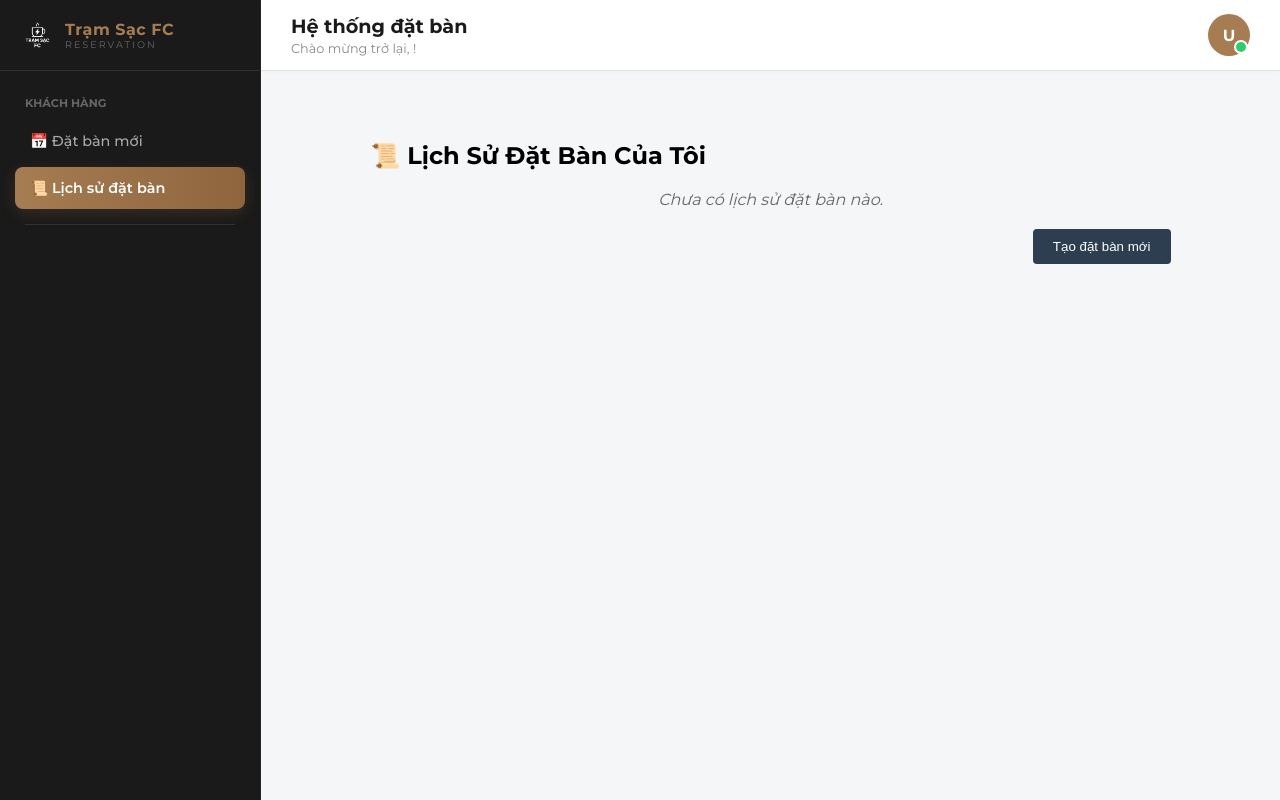
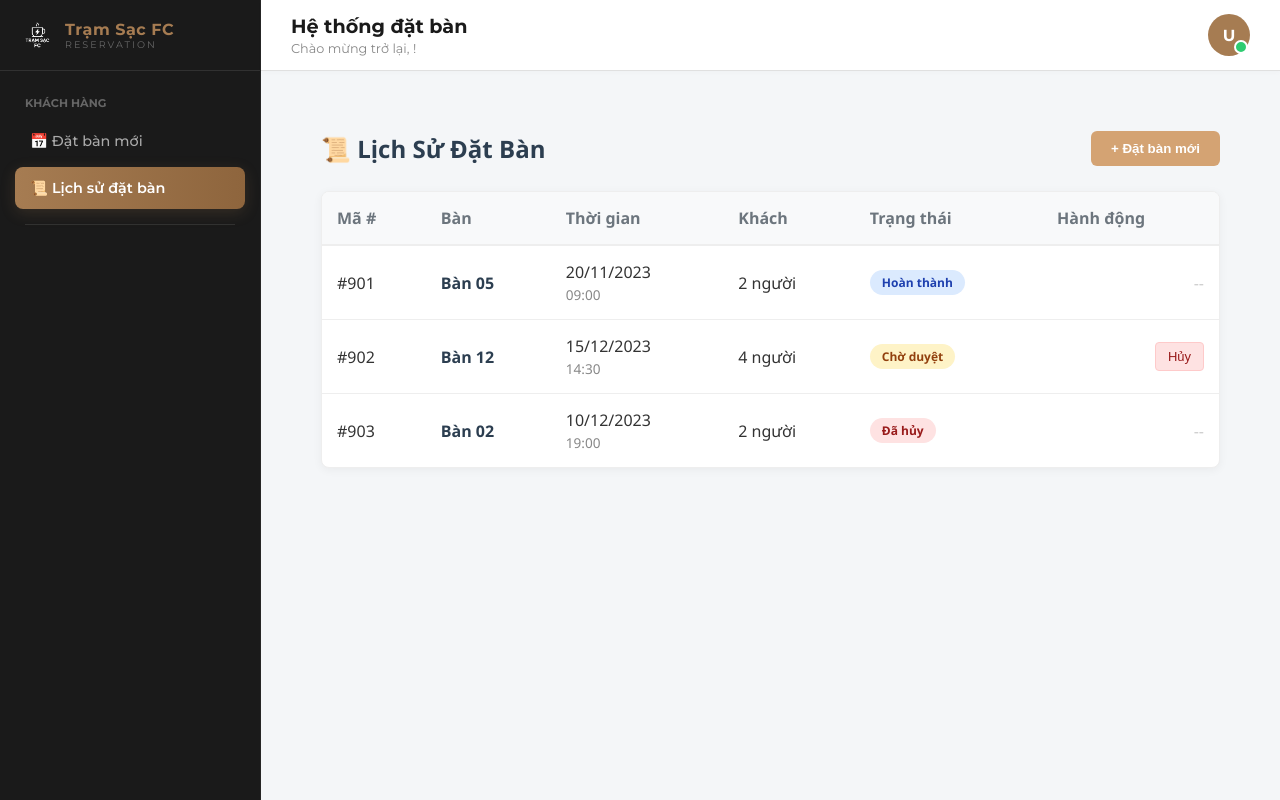
Before and after one commit to ngochaukiet2005/Reservation-System-for-Cafes-Web, a Vue app in the folder frontend/: page /history in a window 1280 px wide. Built offline with nearby package versions, Linux system fonts and the light colour scheme.

Commit message:
giao diện tra cứu lịch sử đặt bàn của khách hàng

```diff
--- a/frontend/src/components/common/StatusBadge.vue
+++ b/frontend/src/components/common/StatusBadge.vue
@@ -1,3 +1,48 @@
 <template>
-  <span>Status</span>
+  <span :class="['badge', statusClass]">
+    {{ statusLabel }}
+  </span>
 </template>
+
+<script setup lang="ts">
+import { computed } from 'vue';
+
+const props = defineProps<{
+  status: string
+}>();
+
+const statusClass = computed(() => {
+  switch (props.status) {
+    case 'CONFIRMED': return 'badge-green';
+    case 'PENDING': return 'badge-yellow';
+    case 'CANCELLED': return 'badge-red';
+    case 'COMPLETED': return 'badge-blue';
+    default: return 'badge-gray';
+  }
+});
+
+const statusLabel = computed(() => {
+  switch (props.status) {
+    case 'CONFIRMED': return 'Đã xác nhận';
+    case 'PENDING': return 'Chờ duyệt';
+    case 'CANCELLED': return 'Đã hủy';
+    case 'COMPLETED': return 'Hoàn thành';
+    default: return props.status;
+  }
+});
+</script>
+
+<style scoped>
+.badge {
+  padding: 4px 12px;
+  border-radius: 20px;
+  font-size: 12px;
+  font-weight: 600;
+  display: inline-block;
+}
+.badge-green { background-color: #d1fae5; color: #065f46; } /* Xanh lá */
+.badge-yellow { background-color: #fef3c7; color: #92400e; } /* Vàng */
+.badge-red { background-color: #fee2e2; color: #991b1b; }    /* Đỏ */
+.badge-blue { background-color: #dbeafe; color: #1e40af; }    /* Xanh dương */
+.badge-gray { background-color: #f3f4f6; color: #374151; }   /* Xám */
+</style>
--- a/frontend/src/store/reservationStore.ts
+++ b/frontend/src/store/reservationStore.ts
@@ -15,6 +15,7 @@ export interface Reservation {
   time: string; // ISO String
   people: number;
   tableId: number | null;
+  tableName?: string;
   status: 'PENDING' | 'CONFIRMED' | 'CANCELLED' | 'COMPLETED' | 'NO_SHOW';
 }
 
@@ -44,7 +45,14 @@ const MOCK_TABLES: Table[] = [
   { id: 117, name: 'Bàn 17', capacity: 6, status: 'AVAILABLE', type: 'Outdoor' },
   { id: 118, name: 'Bàn 18', capacity: 6, status: 'AVAILABLE', type: 'Outdoor' },
   { id: 119, name: 'Bàn 19', capacity: 6, status: 'AVAILABLE', type: 'Outdoor' },
-  { id: 120, name: 'Bàn 20', capacity: 8, status: 'AVAILABLE', type: 'Outdoor' },
+  { id: 120, name: 'Bàn 20', capacity: 6, status: 'AVAILABLE', type: 'Outdoor' },
+];
+
+// [MỚI] Dữ liệu lịch sử giả lập
+const MOCK_HISTORY: Reservation[] = [
+  { id: 901, guestName: 'Nguyễn Văn A', phone: '0901234567', time: '2023-11-20T09:00:00', people: 2, tableId: 105, tableName: 'Bàn 05', status: 'COMPLETED' },
+  { id: 902, guestName: 'Nguyễn Văn A', phone: '0901234567', time: '2023-12-15T14:30:00', people: 4, tableId: 112, tableName: 'Bàn 12', status: 'PENDING' },
+  { id: 903, guestName: 'Nguyễn Văn A', phone: '0901234567', time: '2023-12-10T19:00:00', people: 2, tableId: 102, tableName: 'Bàn 02', status: 'CANCELLED' },
 ];
 
 export const reservationStore = reactive({
@@ -97,5 +105,29 @@ export const reservationStore = reactive({
   },
 
   // Hàm này để sau này dùng cho trang Lịch sử
-  async fetchReservations() { return []; }
+  // [SỬA] Hàm lấy lịch sử đặt bàn
+  async fetchReservations() {
+    this.isLoading = true;
+    return new Promise((resolve) => {
+      setTimeout(() => {
+        // Gán dữ liệu giả vào store
+        this.reservations = [...MOCK_HISTORY];
+        this.isLoading = false;
+        resolve(this.reservations);
+      }, 500);
+    });
+  },
+  async cancelReservation(id: number) {
+    this.isLoading = true;
+    return new Promise((resolve) => {
+      setTimeout(() => {
+        const target = this.reservations.find(r => r.id === id);
+        if (target) {
+          target.status = 'CANCELLED';
+        }
+        this.isLoading = false;
+        resolve(true);
+      }, 500);
+    });
+  }
 });
--- a/frontend/src/views/customer/CustomerHistoryView.vue
+++ b/frontend/src/views/customer/CustomerHistoryView.vue
@@ -1,21 +1,84 @@
 <template>
   <div class="page-container">
-    <h2>📜 Lịch Sử Đặt Bàn Của Tôi</h2>
+    <div class="header">
+      <h2>📜 Lịch Sử Đặt Bàn</h2>
+      <button class="btn-create" @click="$router.push('/reservation')">+ Đặt bàn mới</button>
+    </div>
 
-    <div v-if="reservationStore.isLoading" class="loading">Đang tải dữ liệu...</div>
+    <div v-if="reservationStore.isLoading" class="loading-state">
+      <div class="spinner"></div> Đang tải dữ liệu...
+    </div>
 
-    <ReservationList v-else :items="reservationStore.reservations" />
+    <div v-else-if="reservationStore.reservations.length === 0" class="empty-state">
+      <p>Bạn chưa có lịch đặt bàn nào.</p>
+    </div>
 
-    <div class="actions">
-      <button @click="$router.push('/reservation')">Tạo đặt bàn mới</button>
+    <div v-else class="table-container">
+      <table class="history-table">
+        <thead>
+          <tr>
+            <th>Mã #</th>
+            <th>Bàn</th>
+            <th>Thời gian</th>
+            <th>Khách</th>
+            <th>Trạng thái</th>
+            <th class="text-right">Hành động</th>
+          </tr>
+        </thead>
+        <tbody>
+          <tr v-for="res in reservationStore.reservations" :key="res.id">
+            <td>#{{ res.id }}</td>
+            <td>
+              <div class="table-name">{{ res.tableName || 'Bàn ngẫu nhiên' }}</div>
+            </td>
+            <td>
+              <div>{{ formatDate(res.time) }}</div>
+              <div class="time-sub">{{ formatTime(res.time) }}</div>
+            </td>
+            <td>{{ res.people }} người</td>
+            <td>
+              <StatusBadge :status="res.status" />
+            </td>
+            <td class="text-right">
+              <button
+                v-if="res.status === 'PENDING'"
+                @click="handleCancel(res.id)"
+                class="btn-cancel"
+              >
+                Hủy
+              </button>
+              <span v-else class="text-gray">--</span>
+            </td>
+          </tr>
+        </tbody>
+      </table>
     </div>
   </div>
 </template>
 
 <script setup lang="ts">
 import { onMounted } from 'vue';
-import ReservationList from '../../components/reservations/ReservationList.vue';
 import { reservationStore } from '../../store/reservationStore';
+import StatusBadge from '../../components/common/StatusBadge.vue';
+
+// Format ngày: 20/11/2023
+const formatDate = (isoStr: string) => {
+  if(!isoStr) return '';
+  return new Date(isoStr).toLocaleDateString('vi-VN');
+};
+
+// Format giờ: 09:00
+const formatTime = (isoStr: string) => {
+  if(!isoStr) return '';
+  return new Date(isoStr).toLocaleTimeString('vi-VN', { hour: '2-digit', minute: '2-digit' });
+};
+
+const handleCancel = async (id: number) => {
+  if (confirm('Bạn có chắc chắn muốn hủy đơn này không?')) {
+    await reservationStore.cancelReservation(id);
+    alert('Đã hủy thành công!');
+  }
+};
 
 onMounted(() => {
   reservationStore.fetchReservations();
@@ -23,8 +86,37 @@ onMounted(() => {
 </script>
 
 <style scoped>
-.page-container { padding: 20px; max-width: 800px; margin: 0 auto; }
-.loading { text-align: center; padding: 20px; color: #666; }
-.actions { margin-top: 20px; text-align: right; }
-button { padding: 10px 20px; background-color: #2c3e50; color: white; border: none; border-radius: 4px; cursor: pointer; }
+.page-container { padding: 30px; max-width: 1000px; margin: 0 auto; font-family: 'Segoe UI', sans-serif; }
+
+.header { display: flex; justify-content: space-between; align-items: center; margin-bottom: 25px; }
+.header h2 { margin: 0; color: #2c3e50; font-size: 24px; }
+
+.btn-create {
+  background-color: #d4a373; color: white; border: none; padding: 10px 20px;
+  border-radius: 6px; cursor: pointer; font-weight: 600; transition: 0.2s;
+}
+.btn-create:hover { background-color: #b08968; }
+
+.table-container { overflow-x: auto; background: white; border-radius: 8px; box-shadow: 0 2px 10px rgba(0,0,0,0.05); border: 1px solid #eee; }
+
+.history-table { width: 100%; border-collapse: collapse; min-width: 600px; }
+.history-table th { background-color: #f8f9fa; color: #6c757d; font-weight: 600; text-align: left; padding: 15px; border-bottom: 2px solid #eee; }
+.history-table td { padding: 15px; border-bottom: 1px solid #eee; color: #333; vertical-align: middle; }
+.history-table tr:last-child td { border-bottom: none; }
+.history-table tr:hover { background-color: #fafafa; }
+
+.text-right { text-align: right; }
+.table-name { font-weight: bold; color: #2c3e50; }
+.time-sub { font-size: 0.85em; color: #888; margin-top: 2px; }
+
+.btn-cancel {
+  background-color: #fee2e2; color: #991b1b; border: 1px solid #fecaca;
+  padding: 6px 12px; border-radius: 4px; cursor: pointer; font-size: 13px; font-weight: 500;
+}
+.btn-cancel:hover { background-color: #fecaca; }
+
+.text-gray { color: #ccc; }
+
+.loading-state { text-align: center; padding: 40px; color: #666; }
+.empty-state { text-align: center; padding: 40px; border: 2px dashed #eee; border-radius: 8px; color: #888; }
 </style>
```
